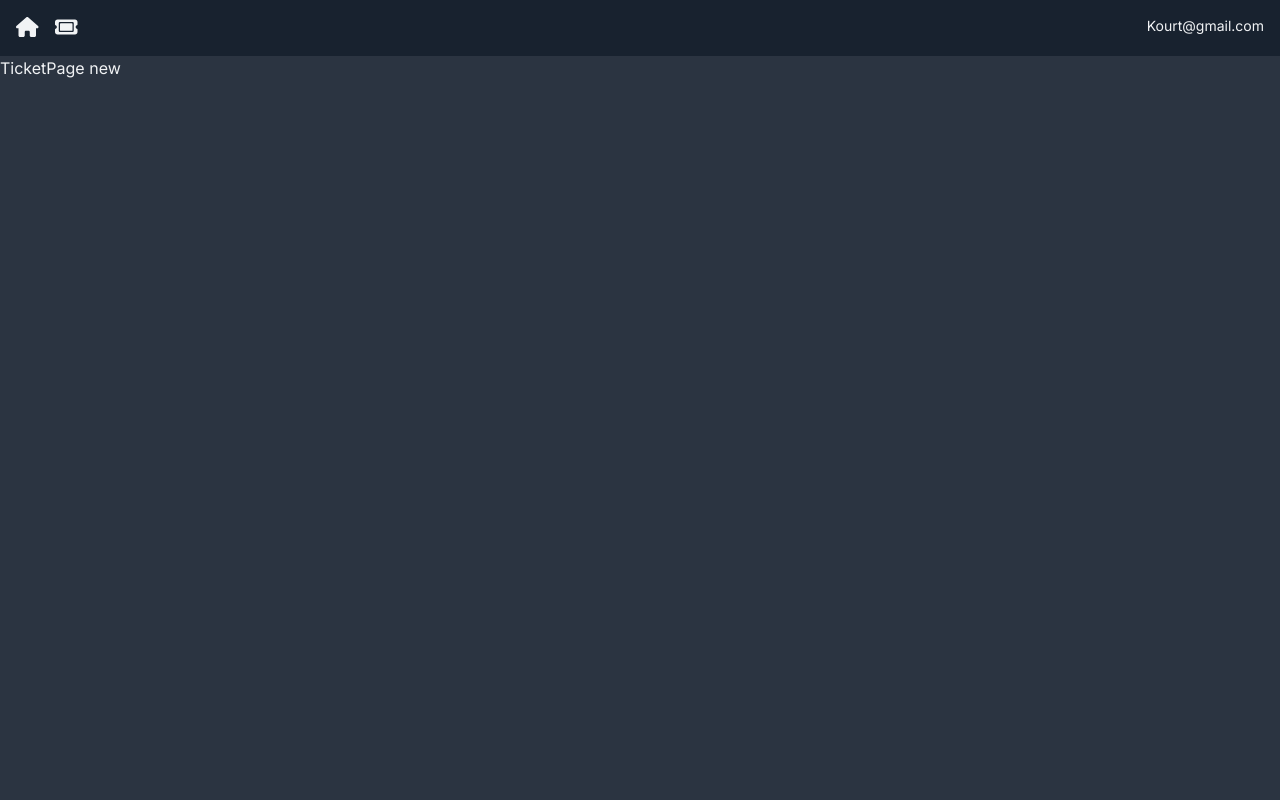
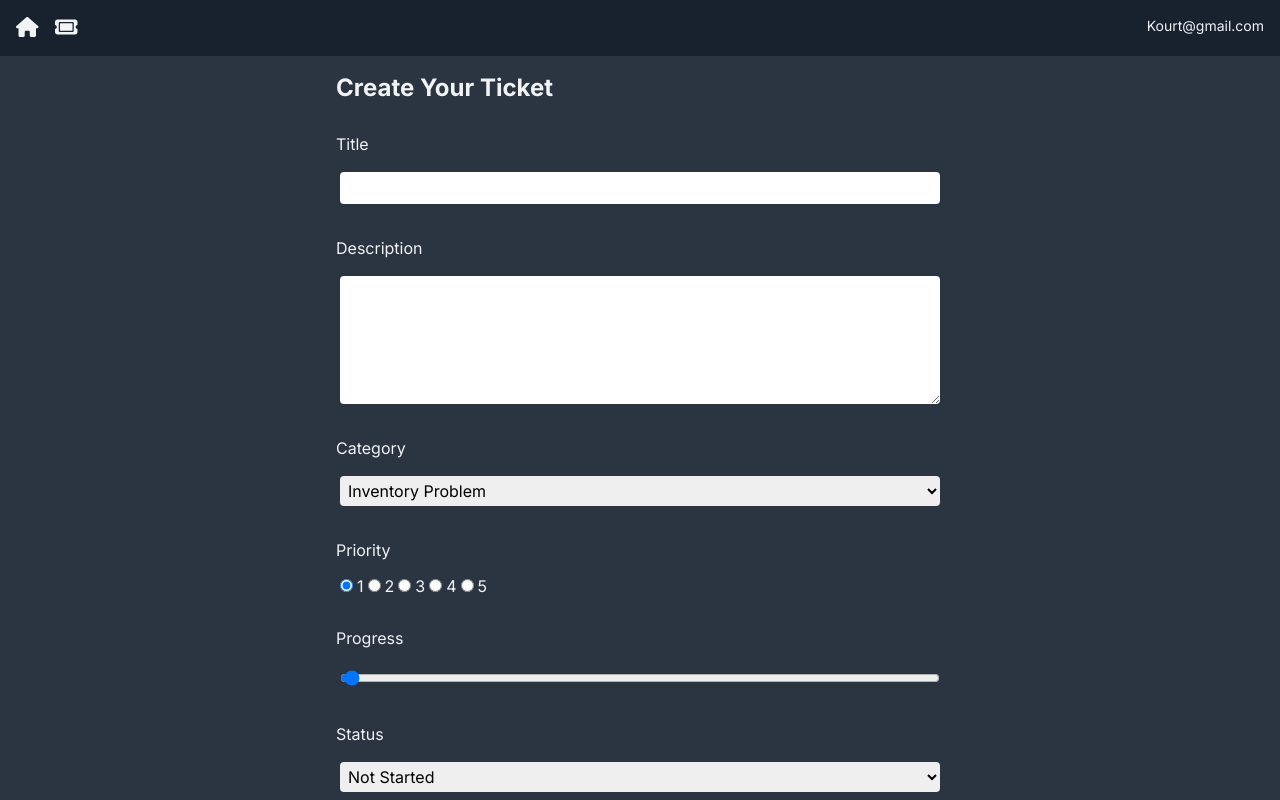
Before and after one commit to klsmith5370/Ticketing-App, a Next.js app: page /TicketPage/new in a window 1280 px wide. Built offline with nearby package versions, Linux system fonts and the light colour scheme.

Commit message:
Created ticket form

```diff
--- /dev/null
+++ b/app/(components)/TicketForm.jsx
@@ -0,0 +1,145 @@
+"use client"
+
+import { useRouter } from "next/navigation"
+import React, { useState } from "react"
+
+const TicketForm = () => {
+    const startingTicketData = {
+        title: "",
+        description: "",
+        priority: 1,
+        progress: 0,
+        status: "Not started",
+        category: "Inventory Problem"
+
+    }
+
+    const handleChange = (evt) => {
+        const value = evt.target.value
+        const name = evt.target.name
+
+        setFormData((prevState) => ({
+            ...prevState,
+            [name]: value,
+        }))
+    }
+
+    const handleSubmit = () => {
+        console.log("Submitted")
+    }
+
+    const [formData, setFormData] = useState(startingTicketData)
+
+    return (
+        <div className="flex justify-center">
+            <form className="flex flex-col gap-3 w-1/2" method="post" onSubmit={handleSubmit}>
+                <h3>Create Your Ticket</h3>
+                <label>Title</label>
+                <input
+                    id="title"
+                    name="title"
+                    type="text"
+                    onChange={handleChange}
+                    required={true}
+                    value={formData.title}
+                />
+
+                <label>Description</label>
+                <textarea
+                    id="description"
+                    name="description"
+                    type="text"
+                    onChange={handleChange}
+                    required={true}
+                    value={formData.description}
+                    rows="5"
+                />
+
+                <label>Category</label>
+                <select name="category" value={formData.category} onChange={handleChange}>
+                    <option value="Inventory Problem">Inventory Problem</option>
+                    <option value="Software Problem">Software Problem</option>
+                    <option value="Project">Project</option>
+                </select>
+
+                <label>Priority</label>
+                <div>
+                    <input
+                        id="priority-1"
+                        name="priority"
+                        type="radio"
+                        onChange={handleChange}
+                        value={1}
+                        checked={formData.priority == 1}
+                    />
+                    <label>1</label>
+
+                    <input
+                        id="priority-2"
+                        name="priority"
+                        type="radio"
+                        onChange={handleChange}
+                        value={2}
+                        checked={formData.priority == 2}
+                    />
+                    <label>2</label>
+
+                    <input
+                        id="priority-3"
+                        name="priority"
+                        type="radio"
+                        onChange={handleChange}
+                        value={3}
+                        checked={formData.priority == 3}
+                    />
+                    <label>3</label>
+
+                    <input
+                        id="priority-4"
+                        name="priority"
+                        type="radio"
+                        onChange={handleChange}
+                        value={4}
+                        checked={formData.priority == 4}
+                    />
+                    <label>4</label>
+
+                    <input
+                        id="priority-5"
+                        name="priority"
+                        type="radio"
+                        onChange={handleChange}
+                        value={5}
+                        checked={formData.priority == 5}
+                    />
+                    <label>5</label>
+                </div>
+
+                <label>Progress</label>
+                <input
+                    type="range"
+                    id="progress"
+                    name="progress"
+                    value={formData.progress}
+                    min="0"
+                    max="100"
+                    onChange={handleChange}
+                />
+
+                <label>Status</label>
+                <select name="status" value={formData.status} onChange={handleChange}>
+                    <option value="not started">Not Started</option>
+                    <option value="started">Started</option>
+                    <option value="done">Done</option>
+                </select>
+                <input
+                    type="submit"
+                    className="btn"
+                    value="Create Ticket"
+                />
+            </form>
+        </div>
+    )
+}
+
+export default TicketForm
--- a/app/TicketPage/[id]/page.jsx
+++ b/app/TicketPage/[id]/page.jsx
@@ -1,6 +1,8 @@
+import TicketForm from "@/app/(components)/TicketForm"
+
 const TicketPage = ({params}) => {
     return (
-        <div>TicketPage {params.id}</div>
+        <TicketForm />
     )
 }
 
--- a/app/globals.css
+++ b/app/globals.css
@@ -24,7 +24,19 @@
     }
 
     p {
-        @apply text-sm text-default-text
+        @apply text-sm text-default-text;
+    }
+
+    form {
+        @apply rounded-xl p-4;
+    }
+
+    label {
+        @apply mt-4;
+    }
+
+    input, select, textarea {
+        @apply m-1 rounded bg-card p-1 text-black;
     }
 }
 
```
